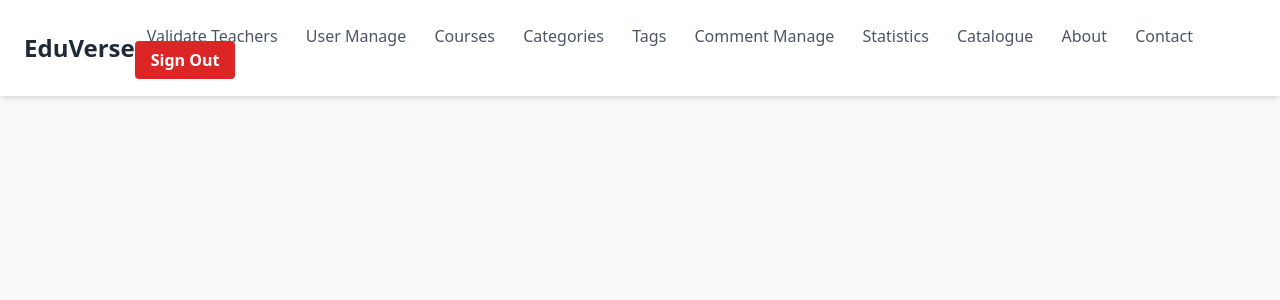
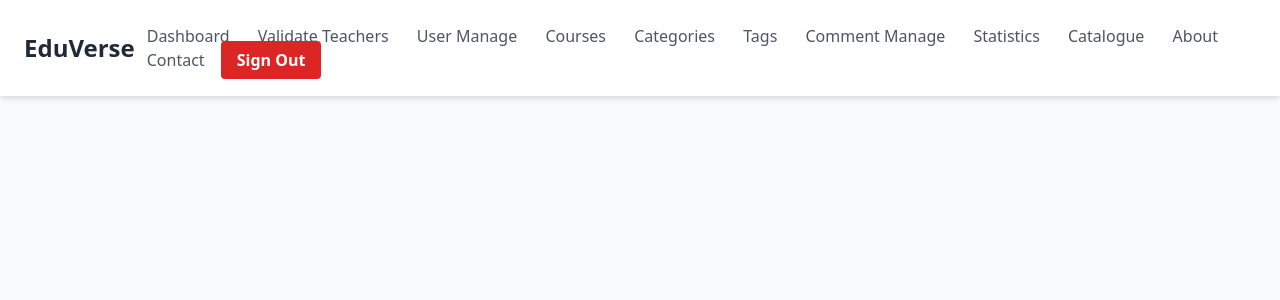
Before and after one commit to YounesBousfiha/Youdemy, a PHP site: page /course/View/admin/common/header.php in a window 1280 px wide. Shown: the top 300 px of the page. Run offline with PHP 8.4, Linux system fonts and the light colour scheme; some libraries are stand-ins or nearby versions.

Commit message:
chore: add navigation to dashboard for each user

```diff
--- a/View/admin/common/header.php
+++ b/View/admin/common/header.php
@@ -19,6 +19,8 @@
     <div class="container mx-auto px-6 flex items-center justify-between">
         <a href="/" class="text-2xl font-bold text-gray-800">EduVerse</a>
         <nav>
+            <a href="/admin/dashboard"
+               class="text-gray-600 hover:text-gray-900 px-3 transition duration-300 ease-in-out">Dashboard</a>
             <a href="/admin/teachers"
                class="text-gray-600 hover:text-gray-900 px-3 transition duration-300 ease-in-out">Validate
                 Teachers</a>
@@ -32,7 +34,7 @@
                class="text-gray-600 hover:text-gray-900 px-3 transition duration-300 ease-in-out">Tags</a>
             <a href="/admin/comments"
                class="text-gray-600 hover:text-gray-900 px-3 transition duration-300 ease-in-out">Comment Manage</a>
-            <a href="statistics.html"
+            <a href="/admin/statistics"
                class="text-gray-600 hover:text-gray-900 px-3 transition duration-300 ease-in-out">Statistics</a>
             <a href="/catalogue" class="text-gray-600 hover:text-gray-900 px-3 transition duration-300 ease-in-out">
                 Catalogue</a>
--- a/View/student/common/header.php
+++ b/View/student/common/header.php
@@ -16,6 +16,8 @@
     <div class="container mx-auto px-6 flex items-center justify-between">
         <a href="/" class="text-2xl font-bold text-gray-800">EduVerse</a>
         <nav>
+            <a href="/student/dashboard"
+               class="text-gray-600 hover:text-gray-900 px-3 transition duration-300 ease-in-out">Dashboard</a>
             <a href="/student/mesCours" class="text-gray-600 hover:text-gray-900 px-3 transition duration-300 ease-in-out">My Courses</a>
             <a href="/catalogue" class="text-gray-600 hover:text-gray-900 px-3 transition duration-300 ease-in-out">Catalogues</a>
             <a href="#" class="text-gray-600 hover:text-gray-900 px-3 transition duration-300 ease-in-out">About</a>
--- a/View/teacher/common/header.php
+++ b/View/teacher/common/header.php
@@ -22,6 +22,8 @@
     <div class="container mx-auto px-6 flex items-center justify-between">
         <a href="/" class="text-2xl font-bold text-gray-800">EduVerse</a>
         <nav>
+            <a href="/teacher/dashboard"
+               class="text-gray-600 hover:text-gray-900 px-3 transition duration-300 ease-in-out">Dashboard</a>
             <a href="/teacher/courses/creation" class="text-gray-600 hover:text-gray-900 px-3 transition duration-300 ease-in-out">Create Courses</a>
             <a href="/teacher/courses" class="text-gray-600 hover:text-gray-900 px-3 transition duration-300 ease-in-out">Manage Course</a>
             <a href="/teacher/statistics" class="text-gray-600 hover:text-gray-900 px-3 transition duration-300 ease-in-out">Statistics</a>
```
